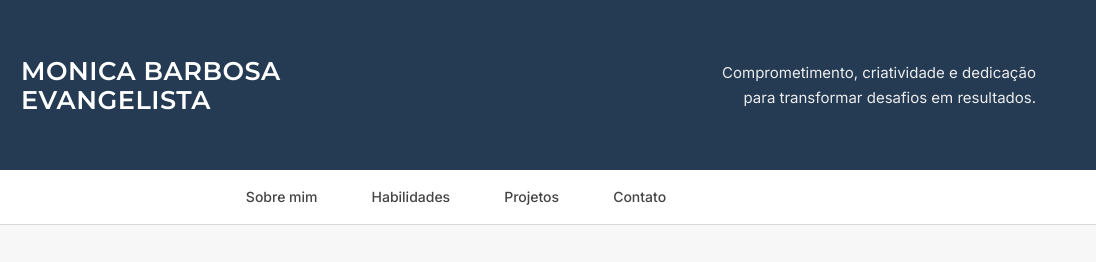
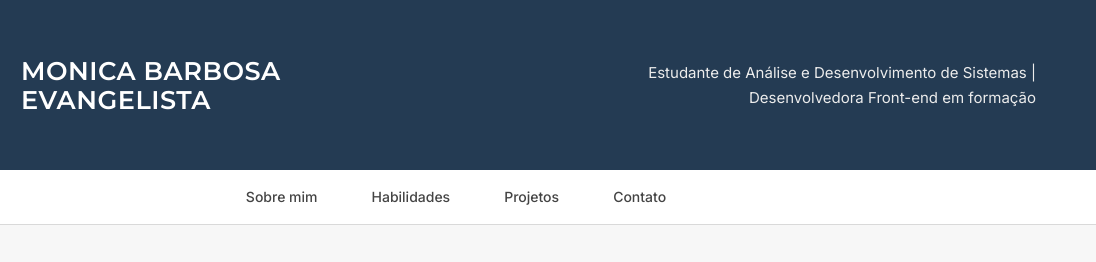
Before and after one commit to monicaevangelista/landing-page-portfolio-pessoal, a plain HTML site: page index.html in a window 1280 px wide. Shown: the top 262 px of the page, 184-1280 px from the left. Drawn offline with Linux system fonts and the light colour scheme.

Commit message:
Update index.html

```diff
--- a/index.html
+++ b/index.html
@@ -33,9 +33,9 @@
 
         <div class="header-direita">
             <p>
-                Comprometimento, criatividade e dedicação
+                Estudante de Análise e Desenvolvimento de Sistemas |
                 <br>
-                para transformar desafios em resultados.
+                Desenvolvedora Front-end em formação
             </p>
         </div>
 
```
